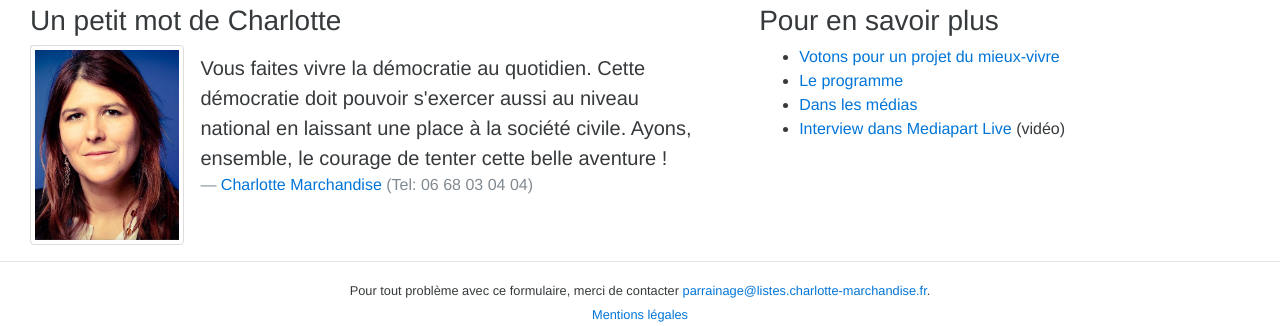
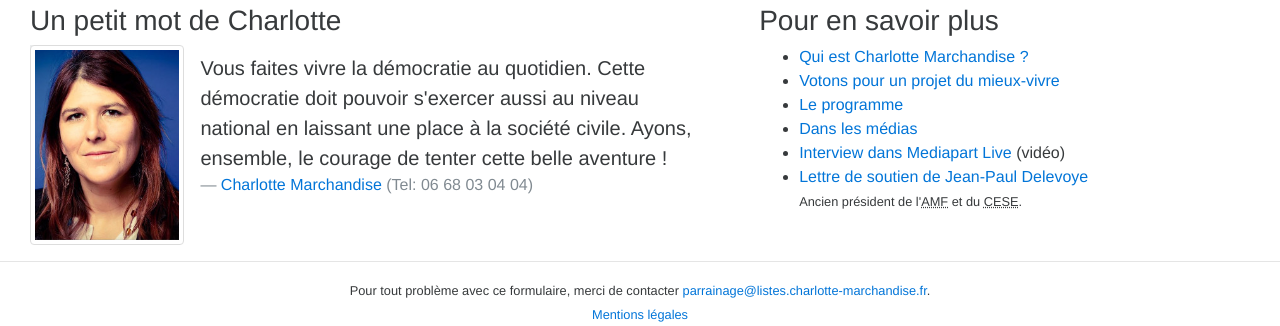
Before and after one commit to rhertzog/parrainage, a Django app: page /u/1/1/ in a window 1280 px wide. Shown: the part 764-1090 px from the top of the page. Run offline with Django 3.2, Linux system fonts and the light colour scheme; a user stored in the database is signed in; tables that the repository leaves empty hold one stand-in row (values such as "Sample post"); some libraries are stand-ins or nearby versions.

Commit message:
Small changes to content

```diff
--- a/parrainage/app/templates/elu-answer.html
+++ b/parrainage/app/templates/elu-answer.html
@@ -166,7 +166,7 @@ $(function() {
 	  </li>
 	  <li class="nav-item">
 	    <a class="nav-link" data-toggle="tab" href="#tem4"
-		role="tab">M-F. Nachez</a>
+		role="tab">M. Nachez</a>
 	  </li>
 	  <li class="nav-item">
 	    <a class="nav-link" data-toggle="tab" href="#tem-other" role="tab">Autres</a>
@@ -397,6 +397,9 @@ les grands partis.</p>
 	<h3>Pour en savoir plus</h3>
 	<ul>
 	    <li><a target="_blank"
+		    href="http://charlotte-marchandise.fr/qui-suis-je/">Qui
+		    est Charlotte Marchandise ?</a></li>
+	    <li><a target="_blank"
 		    href="http://charlotte-marchandise.fr/votons-pour/">Votons
 		    pour un projet du mieux-vivre</a></li>
 	    <li><a target="_blank" href="http://charlotte-marchandise.fr/le-programme-un-projet-de-societe-humaniste-a-construire-ensemble/">Le programme</a></li>
@@ -406,6 +409,12 @@ les grands partis.</p>
 	    <li><a target="_blank"
 	    href="https://www.youtube.com/watch?v=YR4y15uFYWo">Interview
 	    dans Mediapart Live</a> (vidéo)</li>
+	    <li><a target="_blank"
+	    href="http://charlotte-marchandise.fr/wp-content/uploads/2017/01/Lettre-de-JP-Delevoye-aux-%C3%A9lu-e-s.pdf">Lettre de
+	    soutien de Jean-Paul Delevoye</a><br/><small>Ancien président
+	    de l'<acronym title="Association des Maires de France">AMF</acronym>
+	    et du <acronym title="Conseil Économique Social et Environnemental">CESE</acronym>.</small>
+	    </li>
 	</ul>
     </div>
     {% if elu.status != elu.STATUS_NOTHING %}
```
